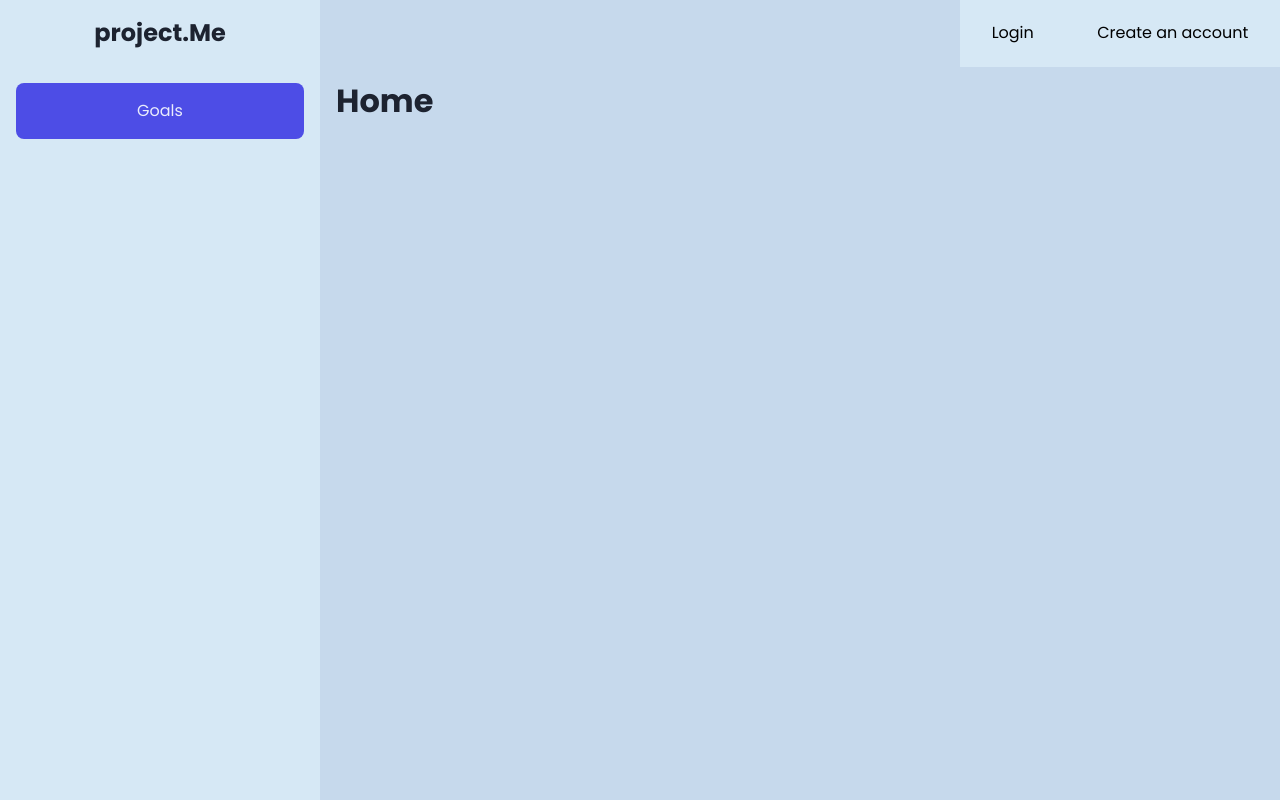
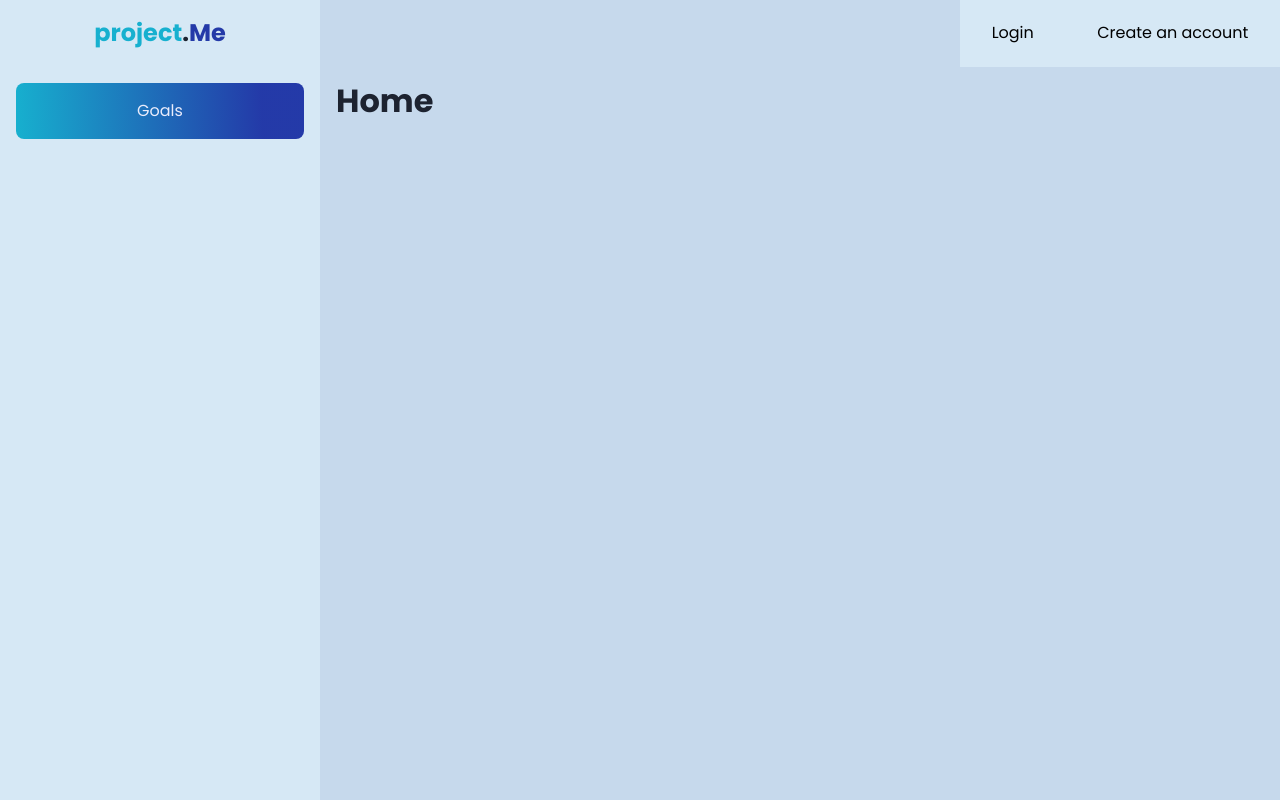
Before and after one commit to allanlalangan/project.Me, a React (Create React App) app in the folder client/: page / in a window 1280 px wide. Built offline with nearby package versions, Linux system fonts and the light colour scheme.

Commit message:
feat(theme): update colors, gradients

```diff
--- a/client/src/components/Goals/NewGoal/NewGoal.module.scss
+++ b/client/src/components/Goals/NewGoal/NewGoal.module.scss
@@ -47,5 +47,5 @@
 .add-goal__btn {
   width: 100%;
   margin-top: 1rem;
-  @include mixins.filled-button(colors.$prim, 0.5rem);
+  @include mixins.filled-button(0.5rem);
 }
--- a/client/src/components/Layout/Header/Header.jsx
+++ b/client/src/components/Layout/Header/Header.jsx
@@ -16,7 +16,10 @@ const Header = ({ gridItem }) => {
     <header className={`${gridItem} ${styles['main-header']}`}>
       <section className={styles['logo']}>
         <Link to='/'>
-          <h1 className={styles['main-title']}>project.Me</h1>
+          <h1 className={styles['main-title']}>
+            <span className={styles.__project}>project</span>.
+            <span className={styles.me}>Me</span>
+          </h1>
         </Link>
       </section>
     </header>
--- a/client/src/components/Layout/Header/Header.module.scss
+++ b/client/src/components/Layout/Header/Header.module.scss
@@ -12,6 +12,13 @@
 .logo {
   grid-column: 1 / 4;
   @include mixins.flex(column, center, center);
+
+  .__project {
+    color: colors.$prim;
+  }
+  .me {
+    color: colors.$sec;
+  }
 }
 
 .navbar {
--- a/client/src/components/Layout/Sidebar/Sidebar.module.scss
+++ b/client/src/components/Layout/Sidebar/Sidebar.module.scss
@@ -20,5 +20,5 @@
 }
 .goals-button {
   width: calc(100% - 2rem);
-  @include mixins.filled-button(colors.$prim, 0.5rem);
+  @include mixins.filled-button(0.5rem);
 }
--- a/client/src/scss/abstracts/_colors.scss
+++ b/client/src/scss/abstracts/_colors.scss
@@ -1,5 +1,5 @@
-$prim: hsl(240, 75%, 60%);
-$sec: hsl(164, 100%, 36%);
+$sec: hsl(230, 65%, 40%);
+$prim: hsl(190, 80%, 45%);
 $ter: hsl(345, 75%, 60%);
 // $ter: hsl(205, 60%, 60%);
 $text: hsl(220, 25%, 15%);
@@ -16,6 +16,10 @@ $success: hsl(140, 65%, 65%);
 $error: hsl(0, 75%, 60%);
 $info: hsl(200, 65%, 65%);
 
+$gradient: (
+  'button': linear-gradient(87deg, $prim 0%, $sec 85%),
+);
+
 $gradientBg: linear-gradient(
   30deg,
   hsl(220, 95%, 80%) 0%,
--- a/client/src/scss/abstracts/_mixins.scss
+++ b/client/src/scss/abstracts/_mixins.scss
@@ -29,14 +29,9 @@
   letter-spacing: 1px;
   text-transform: uppercase;
 }
-@mixin filled-button(
-  $backgroundColor,
-  $borderRad: null,
-  $paddingY: 1rem,
-  $paddingX: 2rem
-) {
+@mixin filled-button($borderRad: null, $paddingY: 1rem, $paddingX: 2rem) {
   color: colors.$contrastText;
-  background-color: $backgroundColor;
+  background: map-get(colors.$gradient, 'button');
   border-radius: $borderRad;
   padding: $paddingY $paddingX;
 }
```
